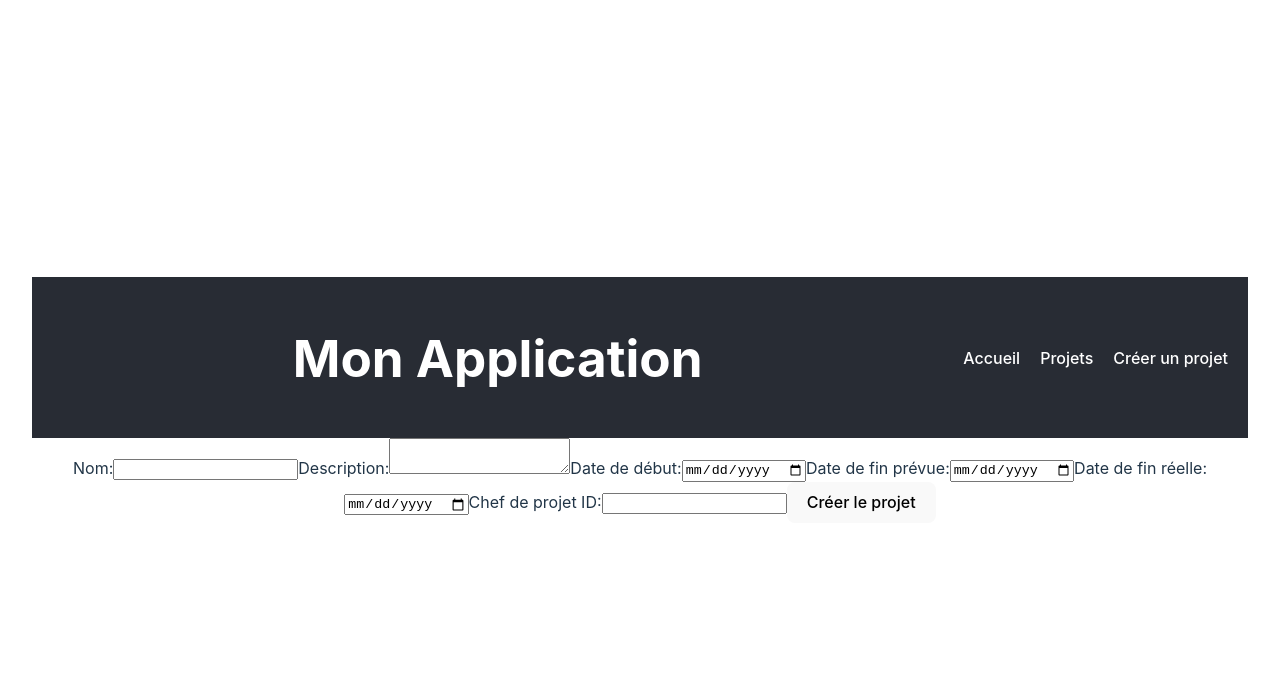
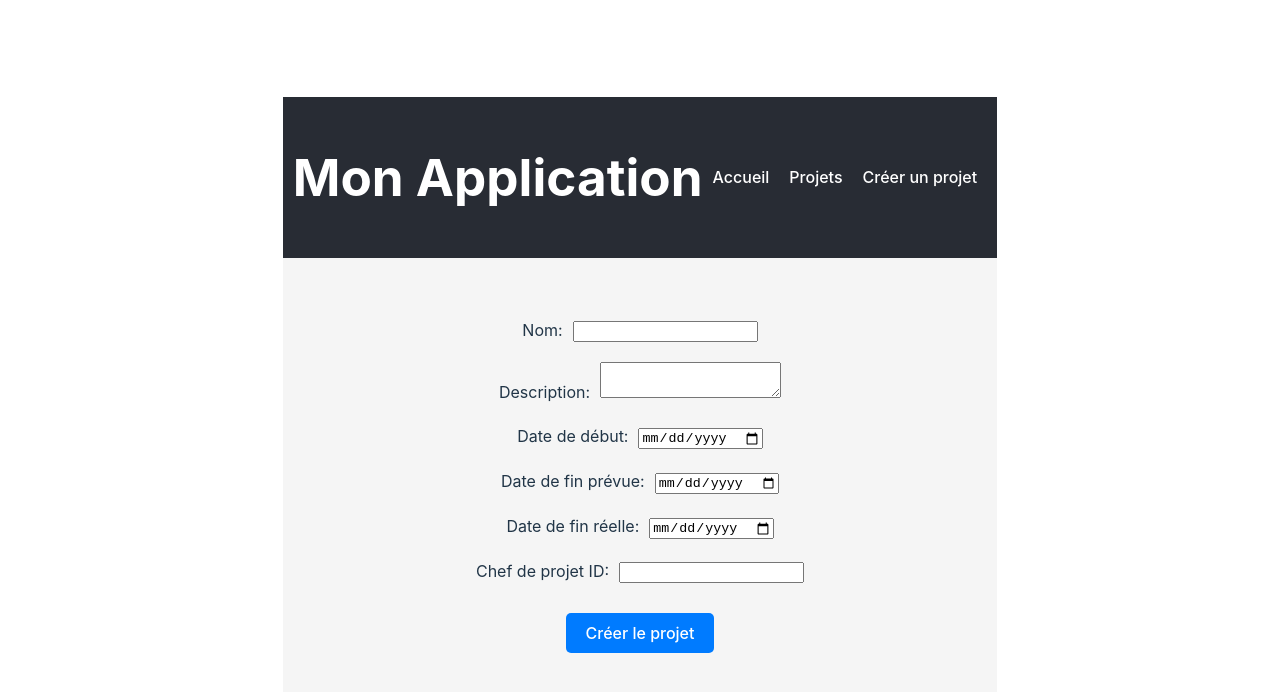
Before and after one commit to yacine977/frontend-gestion-projet, a React (Vite) app: page /creer-projet in a window 1280 px wide. Shown: the top 692 px of the page. Built offline with nearby package versions, Linux system fonts and the light colour scheme.

Commit message:
Ajout de styles à la page de création de projet
Des styles CSS ont été ajoutés à la page de création de projet pour améliorer son apparence. Un fichier CSS dédié (CreerProjet.css) a été créé et importé dans le composant CreerProjet.

```diff
--- a/src/composants/CreerProjet.jsx
+++ b/src/composants/CreerProjet.jsx
@@ -1,4 +1,5 @@
 import { useState } from 'react';
+import '../styles/CreerProjet.css';
 
 function CreerProjet() {
   const [nom, setNom] = useState('');
@@ -29,7 +30,7 @@ function CreerProjet() {
   };
 
   return (
-    <form onSubmit={handleSubmit}>
+    <form onSubmit={handleSubmit} className='creer-projet'>
       <label>
         Nom:
         <input type="text" value={nom} onChange={(e) => setNom(e.target.value)} required />
--- /dev/null
+++ b/src/styles/CreerProjet.css
@@ -0,0 +1,30 @@
+.creer-projet {
+    display: flex;
+    flex-direction: column;
+    align-items: center;
+    padding: 50px;
+    background-color: #f5f5f5;
+}
+
+.creer-projet label {
+    margin: 10px 0;
+}
+
+.creer-projet input,
+.creer-projet textarea {
+    margin-left: 10px;
+}
+
+.creer-projet button {
+    margin-top: 20px;
+    padding: 10px 20px;
+    background-color: #007BFF;
+    color: white;
+    border: none;
+    border-radius: 5px;
+    cursor: pointer;
+}
+
+.creer-projet button:hover {
+    background-color: #0056b3;
+}
```
